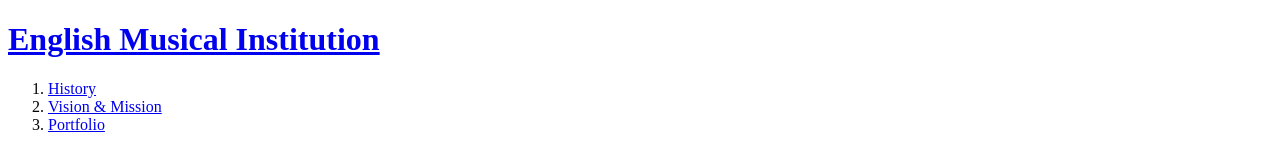
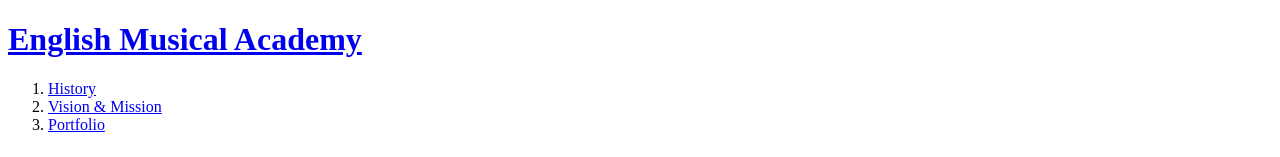
Before and after one commit to Rookies-Academy/Rookies-stage1-chapter1, a plain HTML site: page index.html in a window 1280 px wide. Shown: the top 157 px of the page. Drawn offline with Linux system fonts and the light colour scheme.

Commit message:
타이틀수정

```diff
--- a/index.html
+++ b/index.html
@@ -7,7 +7,7 @@
 </head>
 
 <body>
-    <h1><a href="index.html">English Musical Institution</a></h1>
+    <h1><a href="index.html">English Musical Academy</a></h1>
     <ol>
         <li><a href="1.html">History</a></li>
         <li><a href="2.html">Vision & Mission</a></li>
```
